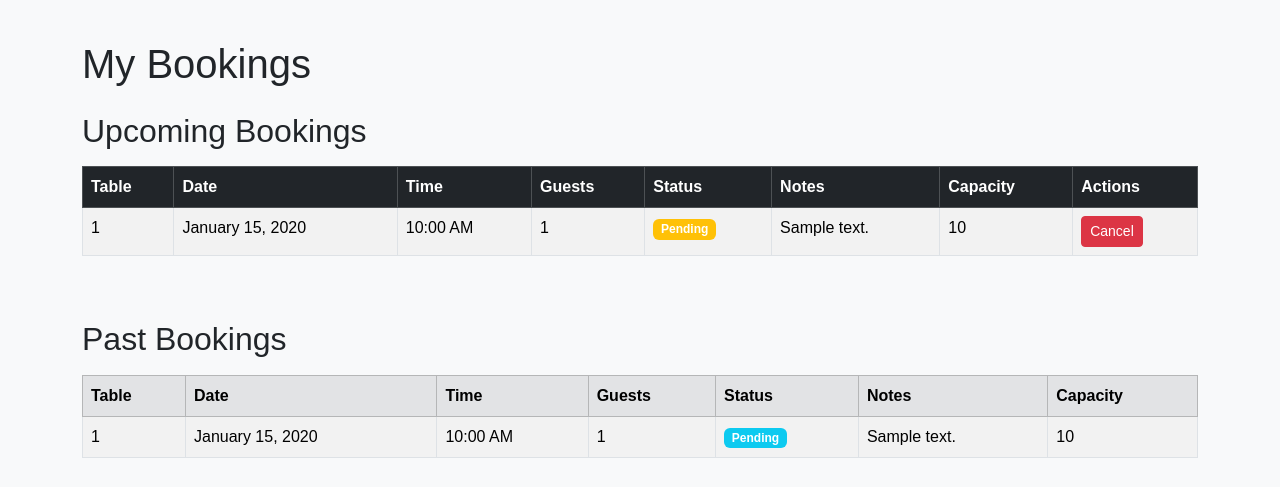
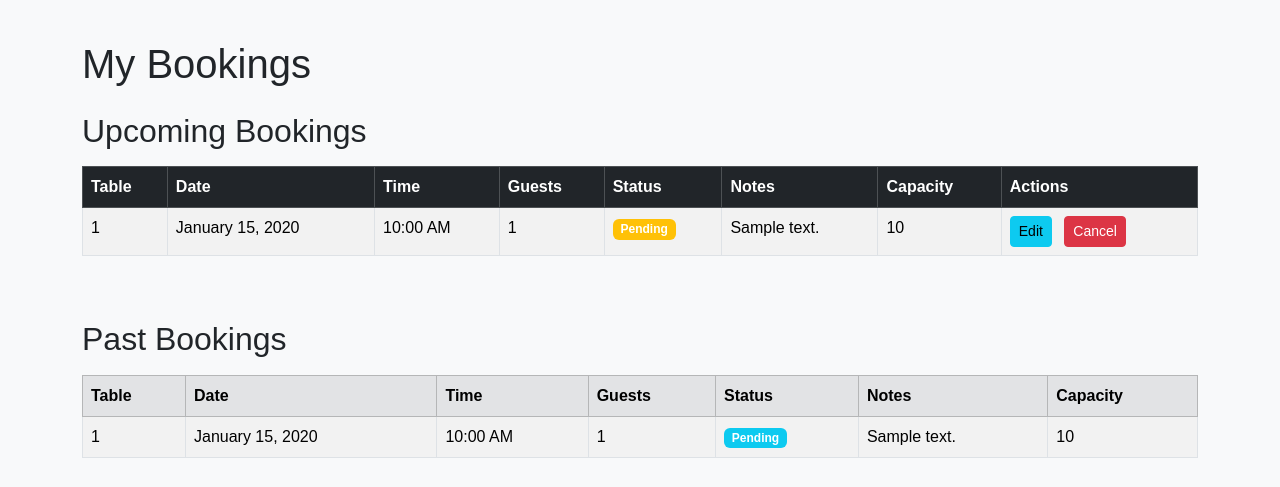
Before and after one commit to yohannes2025/pp4_restaurant_booking, a Django app: template bookings/templates/bookings/my_bookings.html in a window 1280 px wide. Shown: the part 56-543 px from the top of the page. Run offline with Django 5.2, Linux system fonts and the light colour scheme; the template is opened without the code that fills it: values that come from a table or form of the project are taken from there, others are empty; tables that the repository leaves empty hold one stand-in row (values such as "Sample post").

Commit message:
61. Add 'Edit' button to my_bookings.html for upcoming reservations

```diff
--- a/bookings/templates/bookings/my_bookings.html
+++ b/bookings/templates/bookings/my_bookings.html
@@ -29,6 +29,7 @@
                     <p class="card-text"><small class="text-muted">Table Capacity: {{ booking.table.capacity }}</small></p>
 
                     {% if booking.status != 'cancelled' %}
+                        <a href="{% url 'edit_booking' booking.id %}" class="btn btn-sm btn-info me-2">Edit</a>
                         <form action="{% url 'cancel_booking' booking.id %}" method="post" class="d-inline">
                             {% csrf_token %}
                             <button type="submit" class="btn btn-danger btn-sm" onclick="return confirm('Are you sure you want to cancel this booking?');">Cancel Booking</button>
@@ -77,7 +78,8 @@
                             <td>{{ booking.table.capacity }}</td>
                             <td>
                                 {% if booking.status != 'cancelled' %}
-                                    <form action="{% url 'cancel_booking' booking.id %}" method="post" onsubmit="return confirm('Are you sure you want to cancel this booking?');">
+                                    <a href="{% url 'edit_booking' booking.id %}" class="btn btn-sm btn-info me-2">Edit</a>
+                                    <form action="{% url 'cancel_booking' booking.id %}" method="post" onsubmit="return confirm('Are you sure you want to cancel this booking?');" class="d-inline">
                                         {% csrf_token %}
                                         <button type="submit" class="btn btn-sm btn-danger">Cancel</button>
                                     </form>
```
